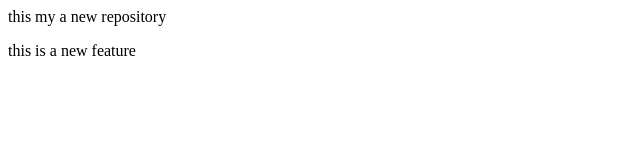
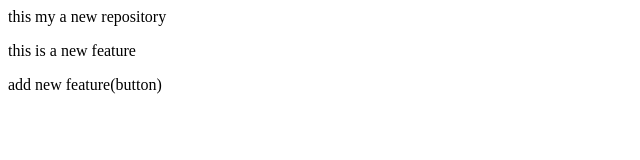
Before and after one commit to Rehan14054/localRepo, a plain HTML site: page index.html in a window 1280 px wide. Shown: the whole page, without its empty margins (0-640 px from the left). Drawn offline with Linux system fonts and the light colour scheme.

```diff
--- a/index.html
+++ b/index.html
@@ -1,2 +1,3 @@
 <p>this my a new repository</p>
 <p>this is a new feature</p>
+<p>add new feature(button)</p>
```
